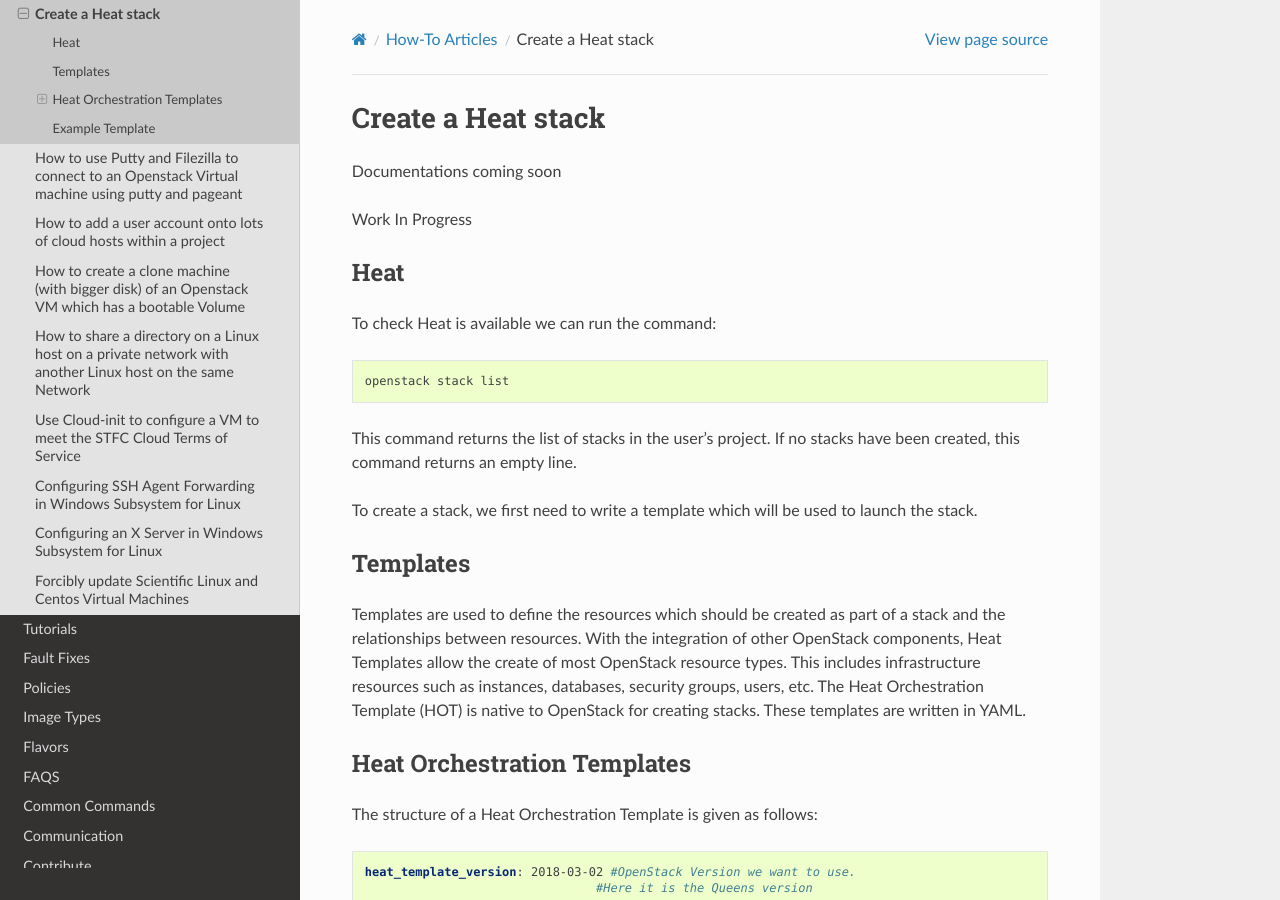
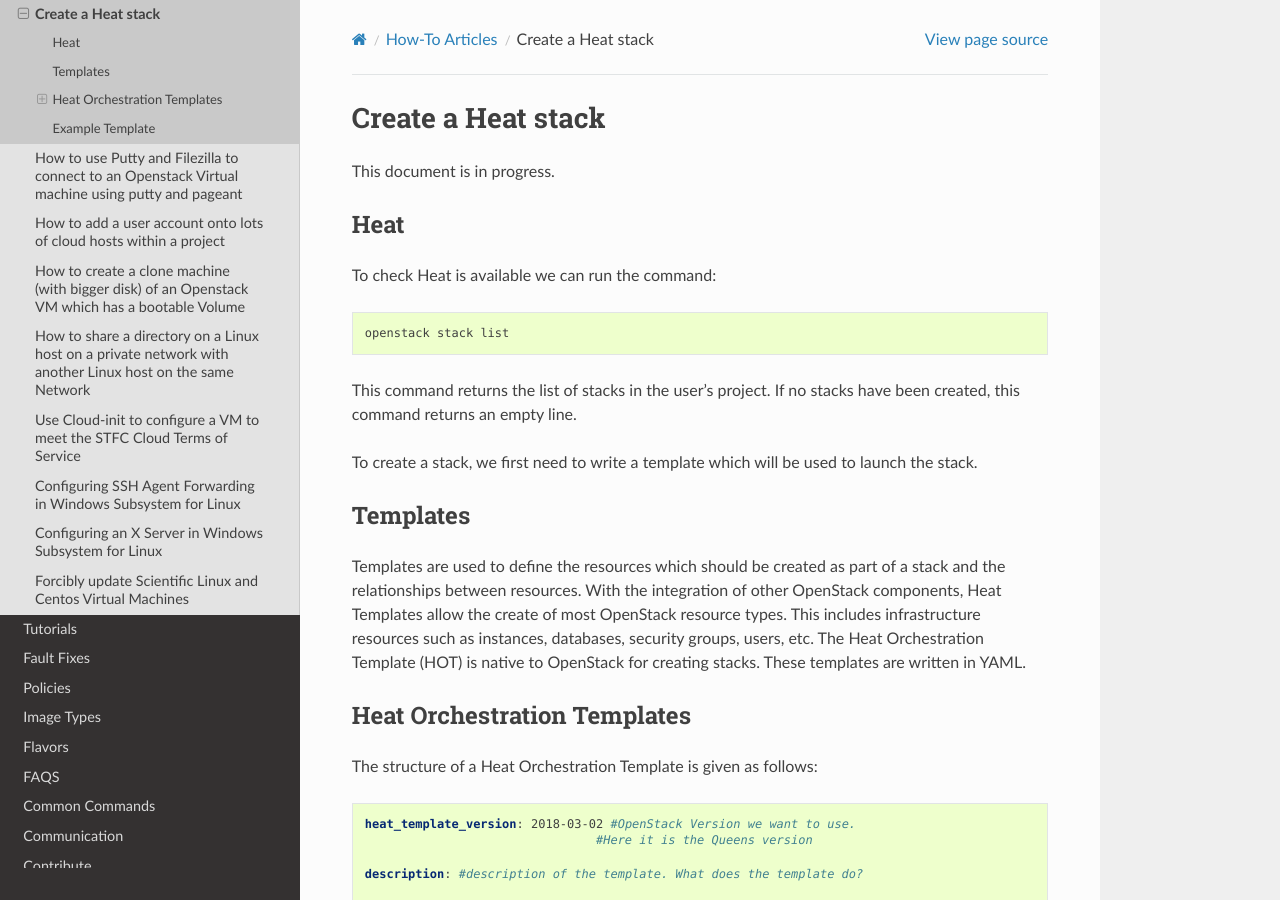
Before and after one commit to stfc/cloud-docs, a Sphinx documentation site: the page built from source/howto/CreateAHeatStack.rst, in a window 1280 px wide and 900 px high. Built offline with Sphinx 7.4.7 and the Read the Docs theme 2.0.0, drawn with Linux system fonts in a browser that asks for light colours.

Commit message:
Update CreateAHeatStack.rst

```diff
--- a/source/howto/CreateAHeatStack.rst
+++ b/source/howto/CreateAHeatStack.rst
@@ -2,9 +2,7 @@
 Create a Heat stack
 ==============
 
-Documentations coming soon
-
-Work In Progress
+This document is in progress.
 
 ######
 Heat
```
